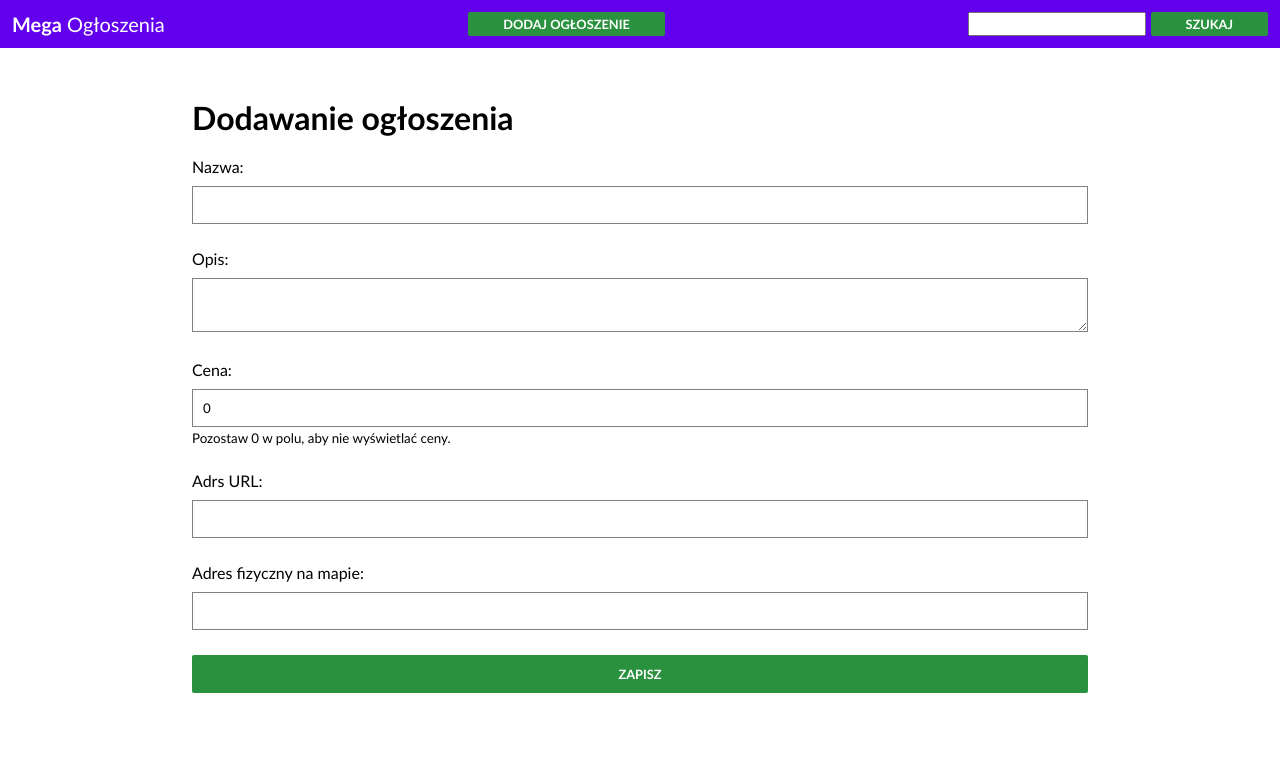
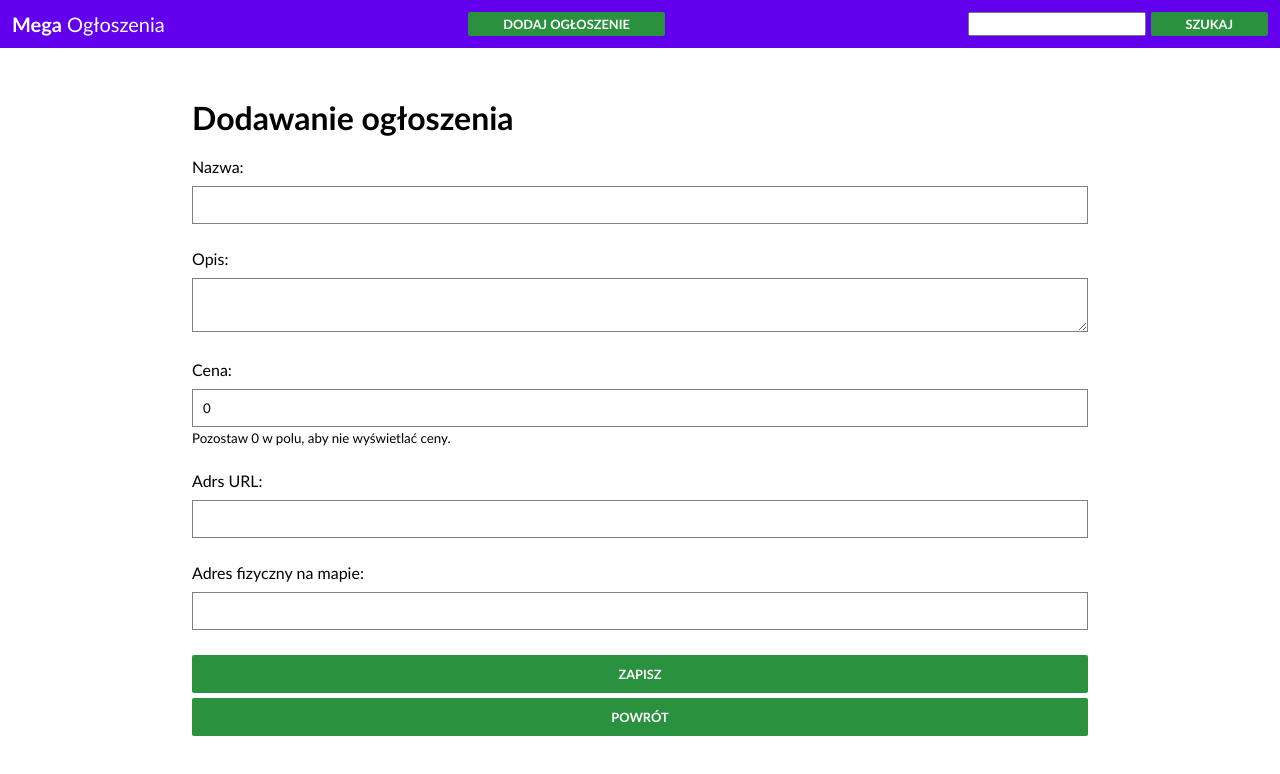
Before and after one commit to RafalKuchta/MegaAdsFront, a React (Create React App) app: page /add in a window 1280 px wide. Shown: the top 774 px of the page. Built offline with nearby package versions, Linux system fonts and the light colour scheme; no server answers.

Commit message:
Added button back in form.

```diff
--- a/src/components/AddForm/AddForm.css
+++ b/src/components/AddForm/AddForm.css
@@ -1,6 +1,11 @@
-.add-form {
+.add-form, .back {
     width: 70%;
-    margin: 50px auto;
+    margin: 50px auto 5px auto;
+}
+
+div.back {
+    width: 70%;
+    margin: 5px auto;
 }
 
 .add-form p {
@@ -27,6 +32,13 @@
 }
 
 .add-form button{
+    width: 100%;
+    padding: 8px;
+}
+
+.back a {
+    display: block;
+    box-sizing: border-box;
     width: 100%;
     padding: 8px;
 }
--- a/src/components/AddForm/AddForm.tsx
+++ b/src/components/AddForm/AddForm.tsx
@@ -1,5 +1,5 @@
 import React, {SyntheticEvent, useState} from "react";
-import { geocode } from "../../utils/geocodding";
+import {geocode} from "../../utils/geocodding";
 import {Btn} from "../common/Btn";
 import {apiUrl} from "../../config/api";
 
@@ -60,7 +60,7 @@ export const AddForm = () => {
         return <h2>Trwa dodawanie ogłoszenia...</h2>
     }
 
-    if(id){
+    if (id) {
         return (
             <>
                 <h2>Twoje ogłoszenie "{form.name}" zostało poprawnie dodane do serwisu pod ID: {id}</h2>
@@ -71,6 +71,7 @@ export const AddForm = () => {
     }
 
     return (
+        <>
             <form action="" className="add-form" onSubmit={saveAd}>
                 <h1>Dodawanie ogłoszenia</h1>
                 <p>
@@ -136,9 +137,12 @@ export const AddForm = () => {
                     </label>
                 </p>
                 <p>
-                <Btn text="Zapisz" />
+                    <Btn text="Zapisz"/>
                 </p>
-
             </form>
+            <div className="back">
+                <Btn text="Powrót" to={"/"}/>
+            </div>
+        </>
     )
 }
--- a/src/components/Map/Map.css
+++ b/src/components/Map/Map.css
@@ -1,7 +1,8 @@
+
 .map {
     background: gray;
     height: calc(100vh - 48px);
-    width: 100vw;
+    width: 100%;
 }
 
 .leaflet-container {
```
Lines whose indentation alone changed are shown as unchanged.
